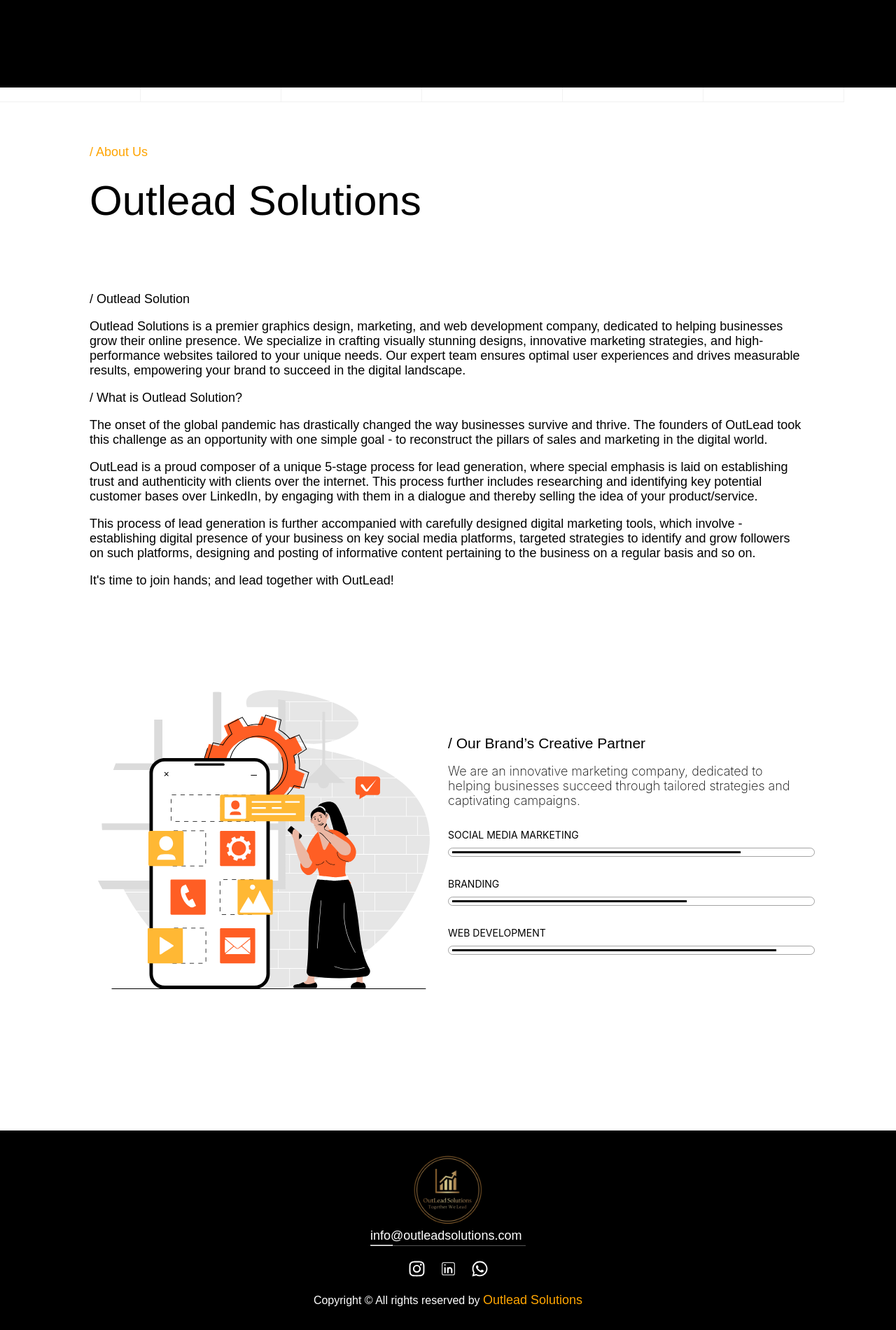
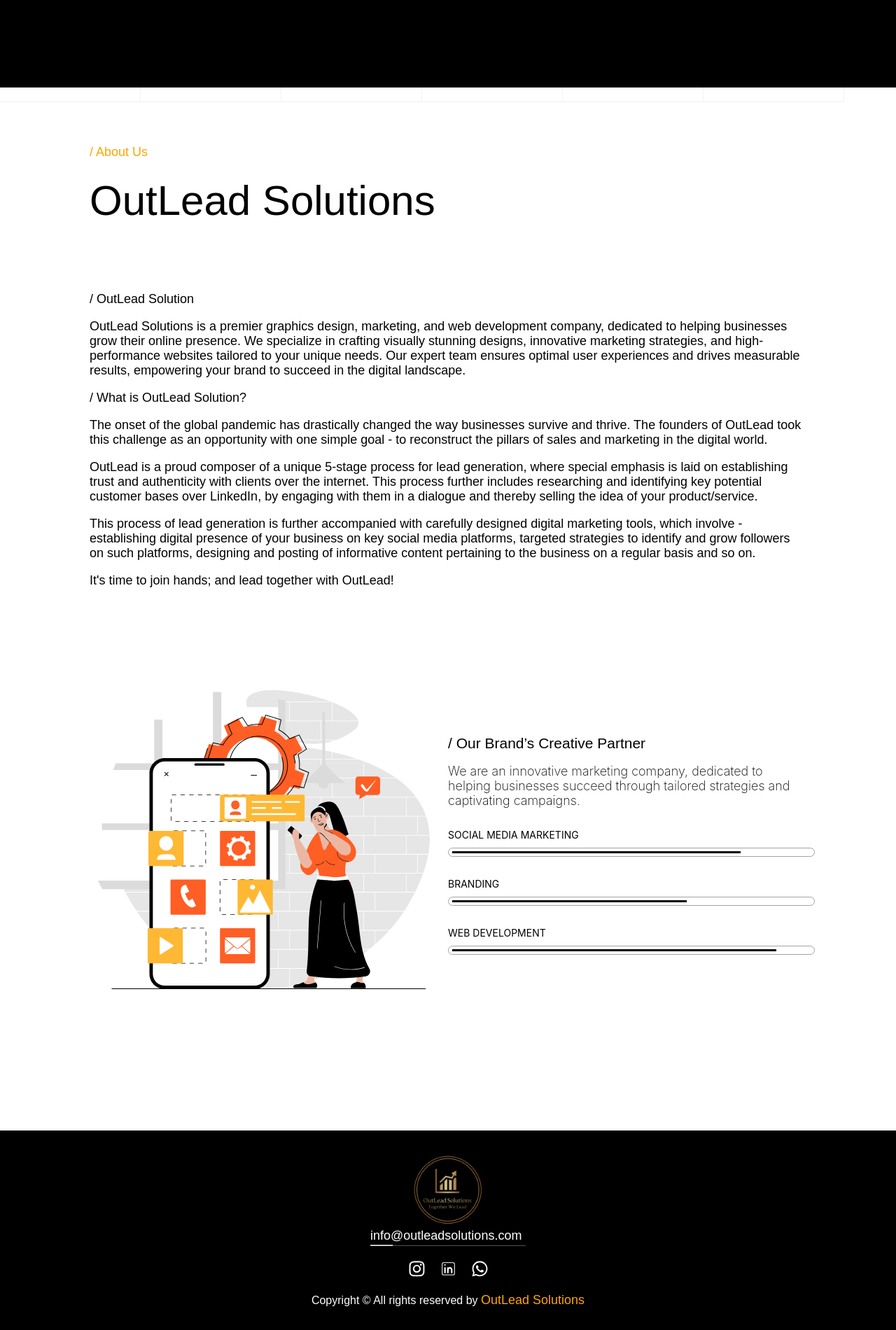
Before and after one commit to webtesting22/OutleadNewLayout, a React (Vite) app: page /outleadabout in a window 1280 px wide. Shown: the part 655-2555 px from the top of the page at 70% size. Built offline with nearby package versions, Linux system fonts and the light colour scheme; a web font is replaced by a local one.

Commit message:
new changes

```diff
--- a/src/Components/AboutUs/OutleadAboutUs.jsx
+++ b/src/Components/AboutUs/OutleadAboutUs.jsx
@@ -160,16 +160,16 @@
                         <div className="TopContainer">
                             <h4 style={{ position: "sticky" }} className="Slashaheading">/ About Us</h4>
                             <div style={{ display: "flex", justifyContent: "space-Between" }}>
-                                <h2>Outlead Solutions</h2>
+                                <h2>OutLead Solutions</h2>
                             </div>
                         </div>
                         <div data-aos="fade-up"
                             data-aos-duration="1000">
-                            <p>/ Outlead Solution</p>
+                            <p>/ OutLead Solution</p>
                             <br />
-                            <p>Outlead Solutions is a premier graphics design, marketing, and web development company, dedicated to helping businesses grow their online presence. We specialize in crafting visually stunning designs, innovative marketing strategies, and high-performance websites tailored to your unique needs. Our expert team ensures optimal user experiences and drives measurable results, empowering your brand to succeed in the digital landscape.</p>
+                            <p>OutLead Solutions is a premier graphics design, marketing, and web development company, dedicated to helping businesses grow their online presence. We specialize in crafting visually stunning designs, innovative marketing strategies, and high-performance websites tailored to your unique needs. Our expert team ensures optimal user experiences and drives measurable results, empowering your brand to succeed in the digital landscape.</p>
                             <br />
-                            <p>/ What is Outlead Solution?</p>
+                            <p>/ What is OutLead Solution?</p>
                             <br />
                             <p>The onset of the global pandemic has drastically changed the way businesses survive and thrive. The founders of OutLead took this challenge as an opportunity with one simple goal - to reconstruct the pillars of sales and marketing in the digital world.</p>
                             <br />
--- a/src/Components/AgiluxCoreServices/AgiluxServices.jsx
+++ b/src/Components/AgiluxCoreServices/AgiluxServices.jsx
@@ -13,7 +13,7 @@
             Title: "BRANDING",
             keyWord: "Brand Identity",
             slug: "branding",
-            Description: "We offer exceptional branding services to elevate your business's identity. Collaborating with you, we craft your unique story and values. Our team conducts in-depth research to ensure your brand is authentic and impactful"
+            Description: "We offer exceptional branding services to elevate your business's identity. Collaborating with you, we craft your unique story and values. Our team conducts in-depth research to ensure your brand is authentic and impactful."
         },
         {
 
@@ -48,7 +48,7 @@
             Title: "DIGITAL MARKETING CAMPAIGN",
             slug: 'digitalMarketingCampaign',
             keyWord: "Lead Generation",
-            Description: "To promote and drive sales we use data-analytics based targeted campaigns through digital marketing channels like social media, search engines, and email. We review campaign performance using analytics to further make decisions that engage customers"
+            Description: "To promote and drive sales we use data-analytics based targeted campaigns through digital marketing channels like social media, search engines, and email. We review campaign performance using analytics to further make decisions that engage customers."
         },
         {
 
--- a/src/Components/AgiluxMissionVision/AgiluxMV.jsx
+++ b/src/Components/AgiluxMissionVision/AgiluxMV.jsx
@@ -24,7 +24,7 @@
                             <div style={{ display: "flex", justifyContent: "space-Between", padding: "2rem 0rem" }}>
                                 <h2>Transforming Ideas into Reality</h2>
                             </div>
-                            <p>At Outlead Solution, our mission is to deliver innovative, agile, and tailor-made technology solutions that empower businesses to achieve operational excellence and scalability. We are committed to providing world-class services that seamlessly integrate cutting-edge technology with user-focused design, enabling our clients to thrive, adapt, and stay ahead in a rapidly evolving digital ecosystem.
+                            <p>At OutLead Solution, our mission is to deliver innovative, agile, and tailor-made technology solutions that empower businesses to achieve operational excellence and scalability. We are committed to providing world-class services that seamlessly integrate cutting-edge technology with user-focused design, enabling our clients to thrive, adapt, and stay ahead in a rapidly evolving digital ecosystem.
                             </p>
 
                         </div>
--- a/src/Components/AgiluxNavigation/AgiluxNavigation.jsx
+++ b/src/Components/AgiluxNavigation/AgiluxNavigation.jsx
@@ -103,7 +103,7 @@
                                     <h3>Get your project done
                                     </h3>
                                     <p>Looking for collaboration for your
-                                        <span>next project</span>? Do not hesitate to contact us to <span>👋 say hello</span></p>
+                                        <span> next project</span>? Do not hesitate to contact us to <span>👋 say hello</span></p>
                                 </div>
                             </div>
                         </div>
--- a/src/Components/OutleadFooter/OutleadFooter.jsx
+++ b/src/Components/OutleadFooter/OutleadFooter.jsx
@@ -30,7 +30,7 @@
                     </div>
                     <br />
                     <div>
-                        <p style={{ textAlign: "center", padding: "0px", margin: "0px", fontSize: "16px" }}>Copyright © All rights reserved by <span style={{ color: "orange", fontWeight: "500" }}>Outlead Solutions</span></p>
+                        <p style={{ textAlign: "center", padding: "0px", margin: "0px", fontSize: "16px" }}>Copyright © All rights reserved by <span style={{ color: "orange", fontWeight: "500" }}>OutLead Solutions</span></p>
                     </div>
                 </div>
             </section>
--- a/src/Components/OutleadServices/CommonServices.jsx
+++ b/src/Components/OutleadServices/CommonServices.jsx
@@ -76,7 +76,7 @@
                             <p>Use tailored, complete solutions
                                 with expert craftsmanship to
                                 ensure your brand stands out
-                                consistently and effectively</p>
+                                consistently and effectively.</p>
                         </div>
                         <div data-aos="fade-up"
                             data-aos-duration="1600">
@@ -444,7 +444,7 @@
                         </div>
                         <div>
                             <img src={GRAPHICSDESIGNING} alt="" />
-                            <h4>GRAPHICS DESIGNING
+                            <h4>GRAPHIC DESIGNING
                             </h4>
                             <p>Graphic design is essential in web development, creating visually appealing and user-friendly websites. We integrate stunning visuals with intuitive layouts, enhancing user experience.</p>
                         </div>
--- a/src/Components/OutleadServices/OutleadServices.css
+++ b/src/Components/OutleadServices/OutleadServices.css
@@ -8,7 +8,7 @@
 
 @media (max-width:970px) {
     #CommonServices .TopContainer {
-        padding: 8rem 1rem;
+        padding: 0rem 1rem;
     }
 
     .ImageHeightContainer {
@@ -134,7 +134,6 @@
 .RightSideContentInfo {
     width: 100%;
     height: 100%;
-    /* padding: 0px 40px; */
     display: flex;
     align-items: center;
 }
@@ -154,6 +153,7 @@
     .BrandingServiceExplaination {
         padding: 20px 0px;
     }
+
 
     .RightSideContentInfo p {
         padding-top: 10px;
@@ -187,6 +187,9 @@
         font-weight: 400;
         margin: 0px;
     }
+    .ProcessDefined>div p{
+        margin-bottom: 3.5rem;
+    }
 
     .CommonServicesImageContainer img {
         width: 100%;
--- a/src/Components/OutleadServices/OutleadServices.jsx
+++ b/src/Components/OutleadServices/OutleadServices.jsx
@@ -53,7 +53,7 @@
                 <p>We offer exceptional branding services to elevate your business's
                     identity. Collaborating with you, we craft your unique story and values.
                     Our team conducts in-depth research to ensure your brand is
-                    authentic and impactful.</p>
+                    authentic and impactful. </p>
             </div>
             <Row style={{ width: "100%" }}>
                 <Col lg={18} md={24} className="clientLeftContainer">
```
